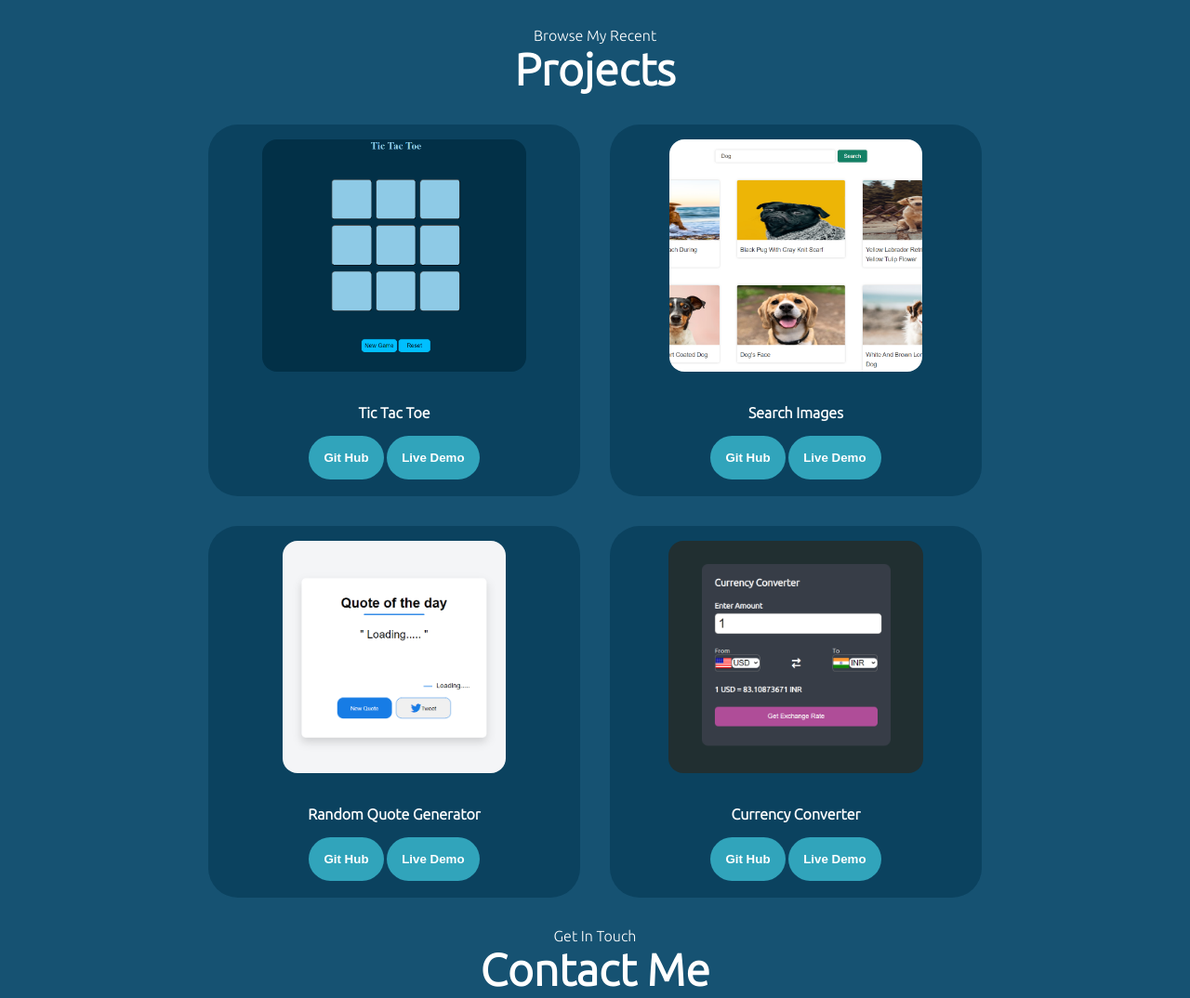
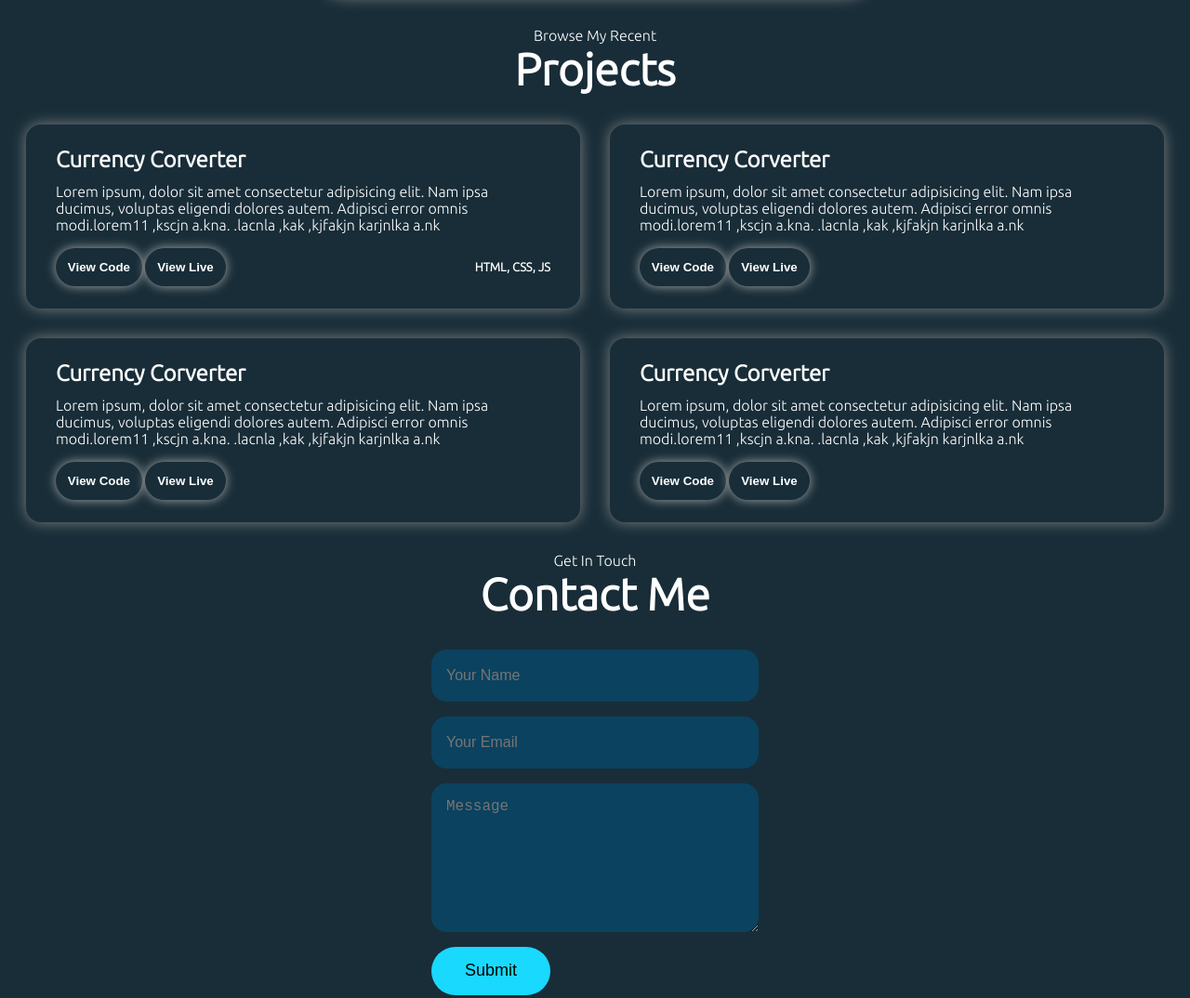
Before and after one commit to puspalalnewar/My-Portfolio, a plain HTML site: page index.html in a window 1280 px wide. Shown: the part 1565-2639 px from the top of the page at 93% size. Drawn offline with Linux system fonts and the light colour scheme.

Commit message:
Added new feature in projects section

```diff
--- a/index.html
+++ b/index.html
@@ -44,7 +44,7 @@
             <h2 class="section-name">Puspalal Newar</h2>
 
             <p class="section-work">Frontend Developer</p>
-            <div class="btn btn-primary-container">
+            <div class=" btn-primary-container">
                 <button class="btn btn-primary btn btn-primary1"
                     onclick="window.open('/puspalalnewar_resume.pdf')">Download CV</button>
                 <button class="btn btn-primary btn btn-primary2" onclick="location.href='./#contact'">Contact
@@ -146,9 +146,72 @@
     </section>
 
     <section id="projects">
-        <p>Browse My Recent</p>
+        <p class="q">Browse My Recent</p>
         <h1 class="heading">Projects</h1>
+
         <div class="container">
+            <div class="p1">
+                <h2>Currency Corverter</h2>
+                <p class="p1-text">
+                    Lorem ipsum, dolor sit amet consectetur adipisicing elit. Nam ipsa ducimus, voluptas eligendi dolores autem. Adipisci error omnis modi.lorem11 ,kscjn      a.kna. .lacnla ,kak  ,kjfakjn karjnlka a.nk
+                </p>
+                <div class="tech-tools">
+                    <div class="buttons">
+                        <button class="btn-project"
+                            onclick="window.open('https://github.com/puspalalnewar/currency-converter')">View Code
+                            </button>
+                        <button onclick="window.open('https://pn-currency-converter.netlify.app/')"
+                            class="btn-project">
+                            View Live</button>
+                    </div>
+                    <p class="tech-name">HTML, CSS, JS</p>
+                </div>
+
+            </div>
+            <div class="p1">
+                <h2>Currency Corverter</h2>
+                <p class="p1-text">
+                    Lorem ipsum, dolor sit amet consectetur adipisicing elit. Nam ipsa ducimus, voluptas eligendi dolores autem. Adipisci error omnis modi.lorem11 ,kscjn      a.kna. .lacnla ,kak  ,kjfakjn karjnlka a.nk
+                </p>
+                <div class="buttons">
+                    <button class="btn-project"
+                        onclick="window.open('https://github.com/puspalalnewar/currency-converter')">View Code
+                        </button>
+                    <button onclick="window.open('https://pn-currency-converter.netlify.app/')"
+                        class="btn-project">
+                        View Live</button>
+                </div>
+            </div>
+            <div class="p1">
+                <h2>Currency Corverter</h2>
+                <p class="p1-text">
+                    Lorem ipsum, dolor sit amet consectetur adipisicing elit. Nam ipsa ducimus, voluptas eligendi dolores autem. Adipisci error omnis modi.lorem11 ,kscjn      a.kna. .lacnla ,kak  ,kjfakjn karjnlka a.nk
+                </p>
+                <div class="buttons">
+                    <button class="btn-project"
+                        onclick="window.open('https://github.com/puspalalnewar/currency-converter')">View Code
+                        </button>
+                    <button onclick="window.open('https://pn-currency-converter.netlify.app/')"
+                        class="btn-project">
+                        View Live</button>
+                </div>
+            </div>
+            <div class="p1">
+                <h2>Currency Corverter</h2>
+                <p class="p1-text">
+                    Lorem ipsum, dolor sit amet consectetur adipisicing elit. Nam ipsa ducimus, voluptas eligendi dolores autem. Adipisci error omnis modi.lorem11 ,kscjn      a.kna. .lacnla ,kak  ,kjfakjn karjnlka a.nk
+                </p>
+                <div class="buttons">
+                    <button class="btn-project"
+                        onclick="window.open('https://github.com/puspalalnewar/currency-converter')">View Code
+                        </button>
+                    <button onclick="window.open('https://pn-currency-converter.netlify.app/')"
+                        class="btn-project">
+                        View Live</button>
+                </div>
+            </div>
+        </div>
+        <!-- <div class="container">
             <div class="project-1">
                 <img src="tictactoe1.png" alt="tic tac toe">
                 <p class="project-title">Tic Tac Toe</p>
@@ -195,7 +258,7 @@
                 </div>
             </div>
 
-        </div>
+        </div> -->
     </section>
 
     <section id="contact">
--- a/style.css
+++ b/style.css
@@ -7,7 +7,8 @@
 }
 body{
     font-family: 'Ubuntu', sans-serif;
-    background-color: #165272;
+    /* background-color: #165272; */
+    background-color: #182d38;
     color: white;
 }
 html{
@@ -17,7 +18,7 @@ html{
     display: flex;
     justify-content: space-around;
     height: 10vh;
-    background-color: #1b4d6a;
+    background-color: rgb(24, 45, 56);
     align-items: center;
     color: white;
 
@@ -142,16 +143,19 @@ a:hover{
     border-radius: 2rem;
     /* border: 1px solid gray; */
     cursor: pointer;
-    background: #31a4bb;
+    box-shadow: 0 0 0.7rem darkgrey;
+    background-color: rgb(24, 45, 56);
     color: white;
     border: none;
 }
 .btn-primary-container{
-    background: #165272;
+    /* background: #165272; */
+    background-color: #182d38;
+    margin-bottom: 2rem;
 }
 /* About Scetion */
 #about{
-    overflow: hidden;
+    /* overflow: hidden; */
     height: auto;
 }
 .heading{
@@ -177,7 +181,8 @@ a:hover{
     padding-left: 1rem;
     padding-right: 1rem;
     border-radius: 2rem;
-    background-color: #0b425f;
+    background-color: #182d38;
+    box-shadow: 0 0 1rem gray;
 }
 .about-content h2{
     text-align: center;
@@ -195,13 +200,14 @@ a:hover{
     padding-left: 1rem;
     padding-right: 1rem;
     width: 600px;
-    background-color: #0b425f;
+    background-color: #182d38;
+    box-shadow: 0 0 1rem gray;
     height: 300px;
     border-radius: 2rem;
 }
 #skill{
     height: auto;
-    overflow: hidden;
+    /* overflow: hidden; */
     padding-left: 1rem;
     padding-right: 1rem;
 }
@@ -224,7 +230,8 @@ a:hover{
     padding-right: 1rem;
     border-radius: 2rem;
     padding-bottom: 1rem;
-    background-color: #0b425f;
+    background-color: #182d38;
+    box-shadow: 0 0 1rem gray;
 }
 .frontend-skill h2{
     text-align: center;
@@ -316,7 +323,7 @@ a:hover{
 #projects{
     height: auto;
 }
-#projects p{
+.q{
     margin-top: 2rem;
     text-align: center;
 }
@@ -434,3 +441,49 @@ a:hover{
     color: black;
     cursor: pointer;
 }
+
+.p1{
+    width: 596px;
+    /* height: 227px; */
+    border-radius: 1rem;
+    padding: 0.5rem;
+    background-color: #182d38;
+    box-shadow: 0 0 1rem gray;
+}
+.p1 h2{
+    margin-left: 1.5rem;
+    padding-top: 1rem;
+
+}
+.p1-text{
+    margin-left: 1.5rem;
+    margin-top: 0.7rem;
+    margin-right: 1.5rem;
+}
+.btn-project{
+    font-weight: bold;
+    padding: 0.8rem;
+    border-radius: 2rem;
+    cursor: pointer;
+    box-shadow: 0 0 0.7rem darkgrey;
+    background-color: rgb(24, 45, 56);
+    color: white;
+    border: none;
+}
+.buttons{
+    margin-top: 1rem;
+    margin-left: 1.5rem;
+    margin-bottom: 1rem
+}
+.tech-tools{
+    display: flex;
+    justify-content: space-between;
+    align-items: center;
+    flex-wrap: wrap;
+}
+.tech-name{
+    font-size: small;
+    margin-right: 1.5rem;
+    margin-left: 1.5rem;
+    font-weight: bold;
+}
```
